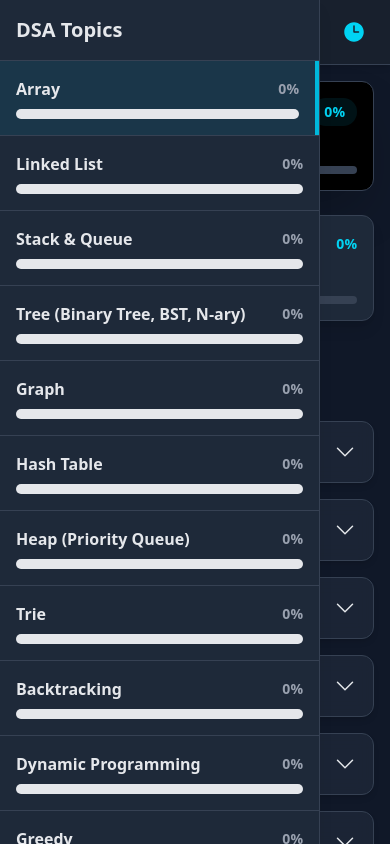
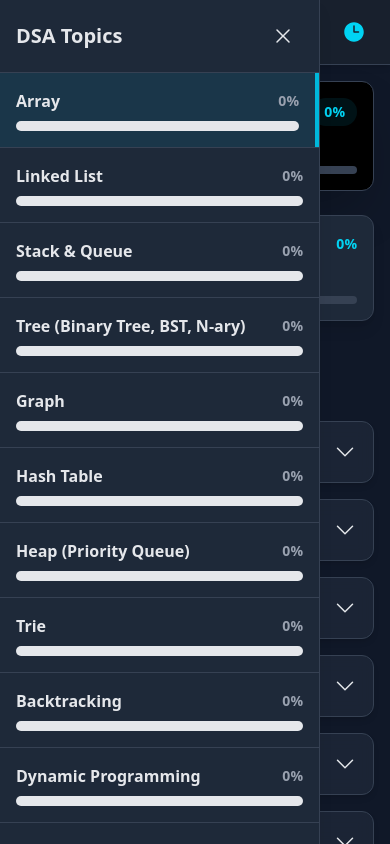
Before and after one commit to piyushlavekar/DSAPractice2, a React (Vite) app: page / in a window 390 px wide. Both pictures are taken after a click on the button 36 px from the left and 32 px from the top of the page. Built offline with nearby package versions, Linux system fonts and the light colour scheme; the HTML template or start-up script is replaced by a standard one.

Commit message:
Code Updated

```diff
--- a/index.html
+++ b/index.html
@@ -2,7 +2,7 @@
 <html lang="en">
   <head>
     <meta charset="UTF-8" />
-    <link rel="icon" type="image/svg+xml" href="/vite.svg" />
+    <link rel="icon" type="image/svg+xml" href="/DSA.svg" />
     <meta name="viewport" content="width=device-width, initial-scale=1.0" />
     <title>DSA Practice</title>
   </head>
--- a/package.json
+++ b/package.json
@@ -19,6 +19,7 @@
     "react-hot-toast": "^2.6.0",
     "react-redux": "^9.2.0",
     "react-responsive": "^10.0.1",
+    "tailwind-scrollbar": "^4.0.2",
     "tailwindcss": "^4.1.13"
   },
   "devDependencies": {
--- a/src/App.jsx
+++ b/src/App.jsx
@@ -1,5 +1,6 @@
 
-import React, { useState, useEffect } from 'react';
+
+import React, { useState, useEffect } from 'react'; // --- HI LINE CORRECT KELI AHE ---
 import { useSelector, useDispatch } from 'react-redux';
 import Sidebar from './components/Sidebar';
 import MainContent from './components/MainContent';
@@ -12,6 +13,8 @@ import { Toaster } from 'react-hot-toast';
 import { AnimatePresence, motion } from 'framer-motion';
 import { generateNextRevisionBatch } from './features/questions/questionsSlice';
 import { useMediaQuery } from 'react-responsive';
+
+import Footer from './components/Footer';
 
 function App() {
   const [isSidebarOpen, setSidebarOpen] = useState(true);
@@ -58,6 +61,7 @@ function App() {
           className="flex-1 flex flex-col min-w-0"
         >
           <header className="bg-gray-800/80 backdrop-blur-sm shadow-md px-4 py-3 flex justify-between items-center z-10 border-b border-gray-700 flex-shrink-0">
+            {/* Header content unchanged */}
             <div className="flex items-center gap-4">
               <button onClick={() => setSidebarOpen(prev => !prev)} className="p-2 rounded-md focus:outline-none focus:ring-2 focus:ring-cyan-500">
                 <Bars3Icon className="h-6 w-6" />
@@ -78,7 +82,9 @@ function App() {
           <main className="flex-1 flex flex-col overflow-y-auto bg-gray-900">
             <ProgressTracker />
             <MainContent />
+            <Footer />
           </main>
+
         </motion.div>
       </div>
 
--- /dev/null
+++ b/src/components/Footer.jsx
@@ -0,0 +1,25 @@
+import React from 'react';
+
+const Footer = () => {
+  const currentYear = new Date().getFullYear();
+
+  return (
+    <footer className="bg-gray-800/80 backdrop-blur-sm border-t border-gray-700 text-center py-4 px-4 flex-shrink-0">
+      <p className="text-gray-400 text-sm">
+        Made with ❤️ by <a
+          href="https://github.com/piyushlavekar" // --- ITHE TUMCHI GITHUB LINK TAKA ---
+          target="_blank"
+          rel="noopener noreferrer"
+          className="font-semibold text-cyan-400 hover:underline"
+        >
+          Piyush
+        </a>.
+      </p>
+      <p className="text-gray-500 text-xs mt-1">
+        &copy; {currentYear} DSA Tracker. All Rights Reserved.
+      </p>
+    </footer>
+  );
+};
+
+export default Footer
--- a/src/components/Sidebar.jsx
+++ b/src/components/Sidebar.jsx
@@ -1,10 +1,10 @@
-
 
 import React from 'react';
 import { useSelector, useDispatch } from 'react-redux';
 import { setSelectedTopic } from '../features/questions/questionsSlice';
 import ProgressBar from './ProgressBar';
 import { motion } from 'framer-motion';
+import { XMarkIcon } from '@heroicons/react/24/solid'; // --- 1. IMPORT THE ICON ---
 
 const sidebarVariants = {
   open: { x: 0 },
@@ -40,9 +40,17 @@ const Sidebar = ({ closeSidebar }) => {
       transition={{ type: 'tween', ease: 'easeInOut', duration: 0.3 }}
       className="w-80 bg-gray-800 shadow-lg flex flex-col h-full z-20 fixed top-0 left-0 border-r border-gray-700"
     >
+      {/* --- 2. THE HEADER SECTION IS UPDATED HERE --- */}
       <div className="p-4 border-b border-gray-700 flex justify-between items-center flex-shrink-0">
         <h1 className="font-bold text-xl">DSA Topics</h1>
-        {/* The close logic is handled by the hamburger button in App.jsx */}
+        {/* This button will ONLY appear on screens smaller than 768px (the 'md' breakpoint) */}
+        <button
+          onClick={closeSidebar}
+          className="p-2 rounded-md hover:bg-gray-700 md:hidden" // `md:hidden` makes it vanish on desktop
+          aria-label="Close sidebar"
+        >
+          <XMarkIcon className="h-6 w-6" />
+        </button>
       </div>
       <nav className="flex-1 overflow-y-auto">
         <ul>
--- a/src/features/questions/questionsSlice.js
+++ b/src/features/questions/questionsSlice.js
@@ -42,19 +42,18 @@ const defaultInitialState = {
     selectedTopics: [],
     questionsPerDay: 5,
     dailyQuestions: [],
-    seenToday: [], // CRITICAL: Tracks all questions shown in the current session
+    seenToday: [],
+    planGeneratedTimestamp: null, // --- 1. ADDED THIS PROPERTY FOR BETTER LOGIC ---
   },
   highlightedQuestion: null,
 };
 
-// --- Robust Initial State (Verified) ---
+// --- CHANGE 2: SIMPLIFIED AND CORRECTED INITIAL STATE LOGIC ---
+// This now correctly loads the entire revision plan from localStorage,
+// including the list of daily questions, solving the refresh problem.
 const initialState = {
   ...defaultInitialState,
   ...persistedState,
-  revisionPlan: {
-    ...defaultInitialState.revisionPlan,
-    ...(persistedState ? persistedState.revisionPlan : {}),
-  },
 };
 
 // --- Redux Slice ---
@@ -81,26 +80,21 @@ export const questionsSlice = createSlice({
       state.questionNotes = { ...state.questionNotes, [questionName]: note };
       saveState(state);
     },
-
-      // --- THIS IS THE NEW REDUCER FOR DELETING A NOTE ---
     deleteQuestionNote: (state, action) => {
       const questionName = action.payload;
-      // Create a new copy of the notes object
       const newNotes = { ...state.questionNotes };
-      // Delete the property for the specified question
       delete newNotes[questionName];
-      // Assign the new object back to the state
       state.questionNotes = newNotes;
       saveState(state);
     },
-
-    // --- REBUILT AND CORRECTED REVISION LOGIC ---
     startRevisionPlan: (state, action) => {
       state.revisionPlan.isActive = true;
       state.revisionPlan.selectedTopics = action.payload.topics;
       state.revisionPlan.questionsPerDay = action.payload.questionsPerDay;
       state.revisionPlan.dailyQuestions = [];
-      state.revisionPlan.seenToday = []; // Reset for a fresh start
+      state.revisionPlan.seenToday = [];
+      // --- CHANGE 3: SET THE TIMESTAMP WHEN THE PLAN STARTS ---
+      state.revisionPlan.planGeneratedTimestamp = Date.now();
       saveState(state);
     },
 
@@ -129,6 +123,9 @@ export const questionsSlice = createSlice({
       state.revisionPlan.dailyQuestions = nextBatch;
       if (!state.revisionPlan.seenToday) state.revisionPlan.seenToday = [];
       state.revisionPlan.seenToday.push(...nextBatch.map(q => q.name));
+
+      // --- CHANGE 4: UPDATE THE TIMESTAMP WHENEVER A NEW BATCH IS GENERATED ---
+      state.revisionPlan.planGeneratedTimestamp = Date.now();
       saveState(state);
     },
 
@@ -136,15 +133,13 @@ export const questionsSlice = createSlice({
       state.revisionPlan = defaultInitialState.revisionPlan; // Resets completely
       saveState(state);
     },
-
-
   },
 });
 
 export const {
   setSelectedTopic, setHighlightedQuestion, toggleQuestionSolved,
   toggleQuestionStarred, updateQuestionNote, startRevisionPlan,
-  generateNextRevisionBatch, stopRevisionPlan,deleteQuestionNote,
+  generateNextRevisionBatch, stopRevisionPlan, deleteQuestionNote,
 } = questionsSlice.actions;
 
 export default questionsSlice.reducer;
--- a/src/index.css
+++ b/src/index.css
@@ -82,3 +82,30 @@
     background-color: rgb(var(--color-progress-bar));
   }
 }
+/* ===== Modern, Aesthetic Scrollbar ===== */
+
+/* For Webkit-based browsers (Chrome, Safari, Edge) */
+::-webkit-scrollbar {
+  width: 8px; /* Scrollbar chi aakar kami karun aapan tyala sleek banavto */
+  height: 8px;
+}
+
+::-webkit-scrollbar-track {
+  background: #111827; /* Track cha background app chya background sarkha thevla ahe (gray-900) */
+}
+
+::-webkit-scrollbar-thumb {
+  background-color: #0891b2; /* Thumb (jo part move hoto) la aaplya theme cha cyan color dila ahe */
+  border-radius: 10px; /* Tyala golakar banavla ahe */
+  border: 2px solid #111827; /* Track sarkha disto mhanun thodi border add keli ahe */
+}
+
+::-webkit-scrollbar-thumb:hover {
+  background-color: #22d3ee; /* Hover kelyavar thoda ajun ujal (brighter) disel */
+}
+
+/* For Firefox */
+* {
+  scrollbar-width: thin; /* Firefox sathi scrollbar patal (thin) karaycha */
+  scrollbar-color: #0891b2 #111827; /* Thumb aani Track che color set karayche */
+}
```
Also changed, not shown: src/assets/DSA.svg (added), 1 other file (tests, documents, lock files or other folders).
